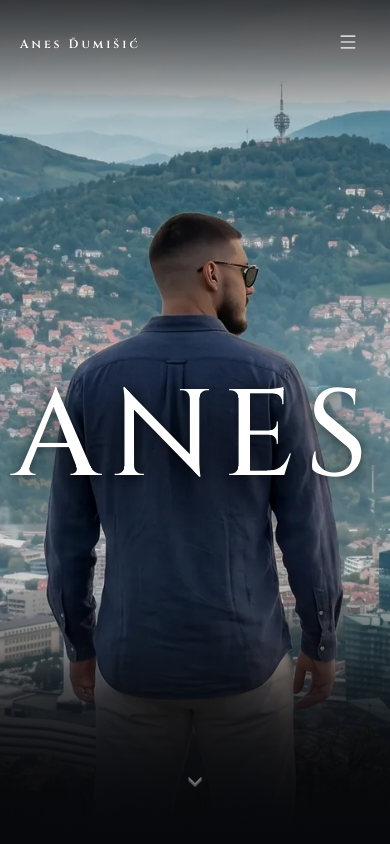
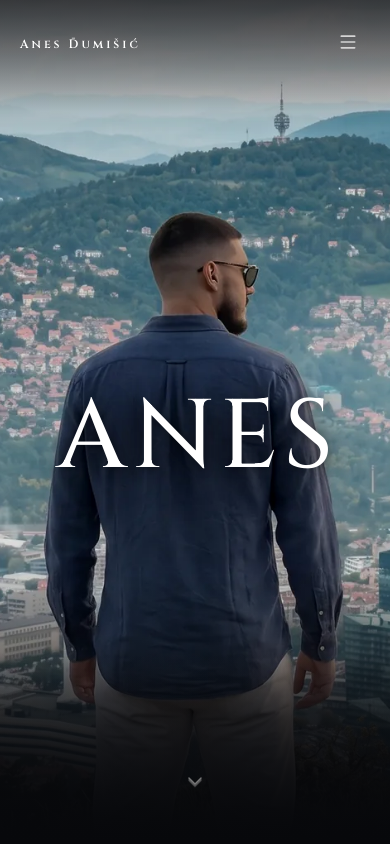
Before and after one commit to djuuuma/Anes-Portfolio-v2, a React (Vite) app: page / in a window 390 px wide. Shown: the top 844 px of the page. Built offline with nearby package versions, Linux system fonts and the light colour scheme; a web font is replaced by a local one.

Commit message:
style(hero): make hero typography edge-to-edge on mobile

```diff
--- a/index.html
+++ b/index.html
@@ -1,5 +1,5 @@
 <!doctype html>
-<html lang="en" class="scroll-smooth dark">
+<html lang="en" class="scroll-smooth dark overflow-x-hidden">
   <head>
     <meta charset="UTF-8" />
     <meta name="viewport" content="width=device-width, initial-scale=1.0" />
--- a/src/components/Hero.tsx
+++ b/src/components/Hero.tsx
@@ -27,9 +27,9 @@ export const Hero: React.FC<HeroProps> = ({
       <CinematicBackground customImage={customImage} />
 
       {/* Center Monumental Typography - calibrated to stretch edge-to-edge on mobile across shoulder line */}
-      <div className="relative z-10 w-full max-w-7xl mx-auto px-1 sm:px-6 flex flex-col items-center justify-center text-center translate-y-4 sm:translate-y-8 md:translate-y-10 lg:translate-y-12">
+      <div className="relative z-10 w-full max-w-7xl mx-auto px-2 sm:px-6 flex flex-col items-center justify-center text-center translate-y-4 sm:translate-y-8 md:translate-y-10 lg:translate-y-12">
         <div className="relative w-full flex items-center justify-center select-none pointer-events-none">
-          <h1 className="font-cinzel text-[clamp(4.8rem,31.5vw,7.8rem)] xs:text-[clamp(5.4rem,32vw,8.5rem)] sm:text-8xl md:text-9xl xl:text-[11rem] 2xl:text-[12.5rem] font-medium tracking-[0.08em] xs:tracking-[0.10em] sm:tracking-[0.24em] uppercase leading-none hero-text-white whitespace-nowrap">
+          <h1 className="font-cinzel text-[25vw] xs:text-[25.5vw] sm:text-8xl md:text-9xl xl:text-[11rem] 2xl:text-[12.5rem] font-medium tracking-[0.06em] -mr-[0.06em] sm:tracking-[0.24em] sm:-mr-[0.24em] uppercase leading-none hero-text-white whitespace-nowrap">
             <span className="sr-only">Anes Đumišić — Computer Science &amp; Agency Co-Founder</span>
             <span aria-hidden="true">{name}</span>
           </h1>
```
